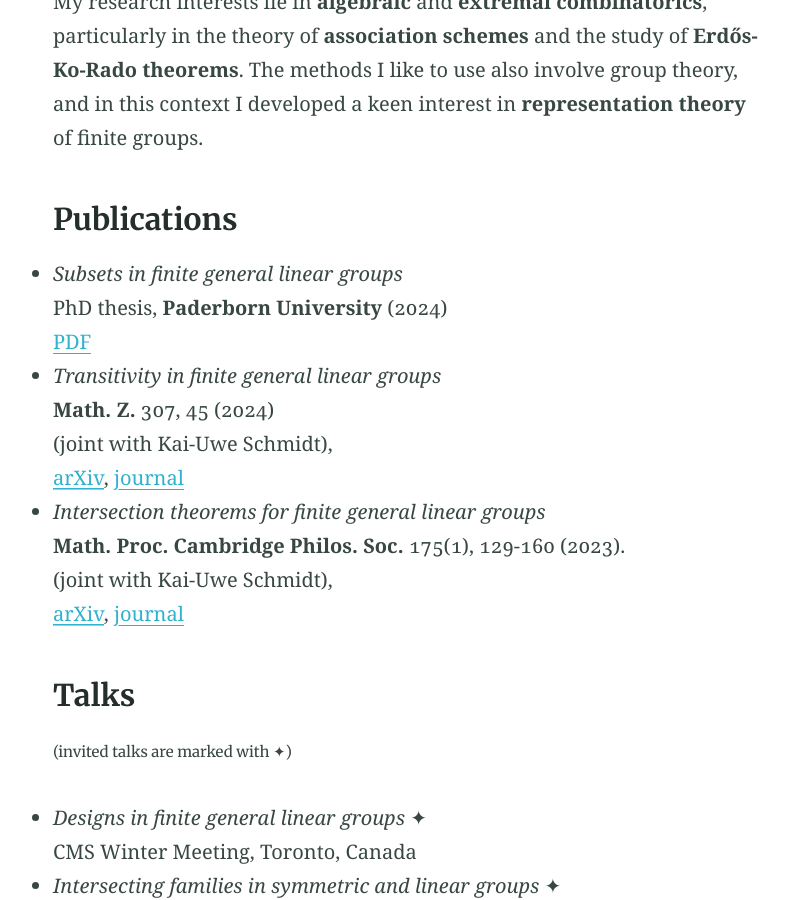
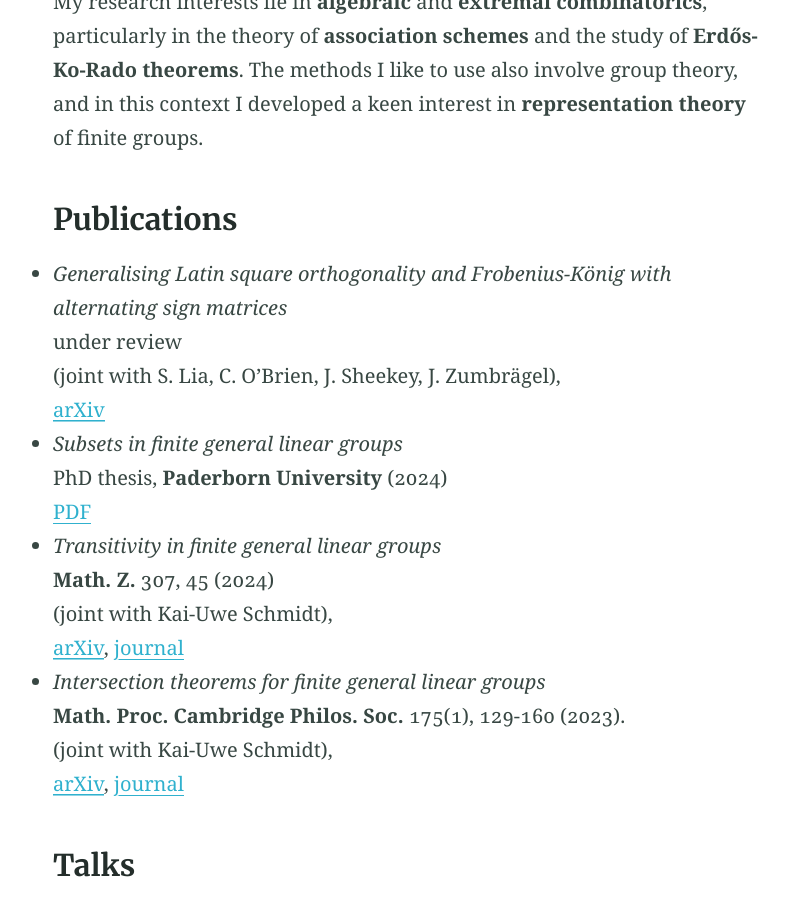
Before and after one commit to alenaernst/alenaernst.github.io, a Jekyll site: the page built from research.md, in a window 1280 px wide and 900 px high, scrolled down 509 px. Shown: the whole window, without its empty margins (230-1019 px from the left). Built offline with Jekyll 4.4.1, drawn with Linux system fonts in a browser that asks for light colours.

Commit message:
Update research.md

```diff
--- a/research.md
+++ b/research.md
@@ -15,6 +15,10 @@ My research interests lie in **algebraic** and **extremal combinatorics**, parti
 
 ### Publications
 
+*  _Generalising Latin square orthogonality and Frobenius-König with alternating sign matrices_ <br>
+   under review <br>
+   (joint with S. Lia, C. O'Brien, J. Sheekey, J. Zumbrägel),  <br>
+   [arXiv](https://arxiv.org/abs/2606.25884)
 * _Subsets in finite general linear groups_ <br>
 PhD thesis, **Paderborn University** (2024) <br>
 [PDF](https://digital.ub.uni-paderborn.de/doi/10.17619/UNIPB/1-2190)
```
